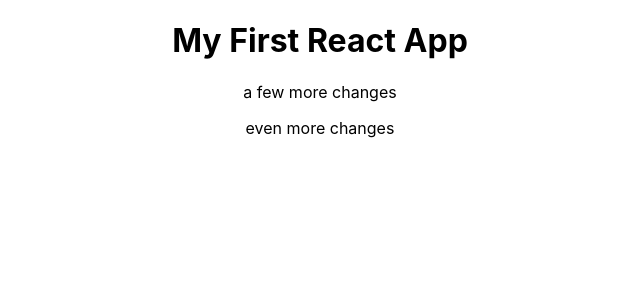
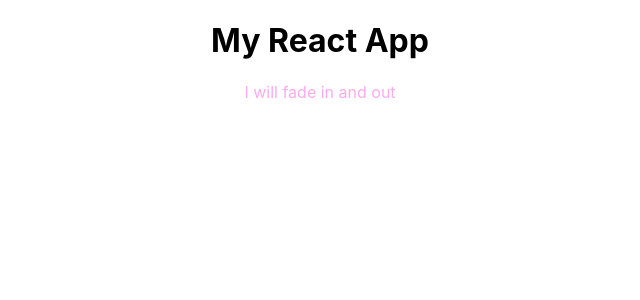
Before and after one commit to LucasHCDev/react-app, a React (Create React App) app: page / in a window 1280 px wide. Shown: the top 300 px of the page, without its empty margins (320-960 px from the left). Built offline with nearby package versions, Linux system fonts and the light colour scheme.

Commit message:
Testing spring hooks

```diff
--- a/package.json
+++ b/package.json
@@ -9,6 +9,7 @@
     "react": "^17.0.1",
     "react-dom": "^17.0.1",
     "react-scripts": "4.0.3",
+    "react-spring": "^8.0.27",
     "web-vitals": "^1.0.1"
   },
   "scripts": {
--- a/src/App.js
+++ b/src/App.js
@@ -1,15 +1,33 @@
-import logo from './logo.svg';
+import React from 'react';
 import './App.css';
+import {useSpring, animated} from 'react-spring';
+
 
 function App() {
-  return (
+
+const props = useSpring({
+  to: async (next, cancel) => {
+    await next({opacity: 1, color: '#ffaaee'})
+    await next({opacity: 0, color: 'rbg(14, 26, 19'})
+    await next({opacity: 1, color: 'light-blue'})
+  },
+  from: {opacity: 0, color: 'red'}
+})
+  return <div className="App">
+  <h1>My React App</h1>
+
+  <animated.div style={props}>
+    I will fade in and out
+  </animated.div>
+  </div>
+  /* return (
     <div className="App">
       <h1>My First React App
       </h1>
-      <p>a few more changes</p>
-      <p>even more changes</p>
+      <p>Using spring</p>
     </div>
-  );
+
+  ); */
 }
 
 export default App;
```
Also changed, not shown: 2 other files (tests, documents, lock files or other folders).
